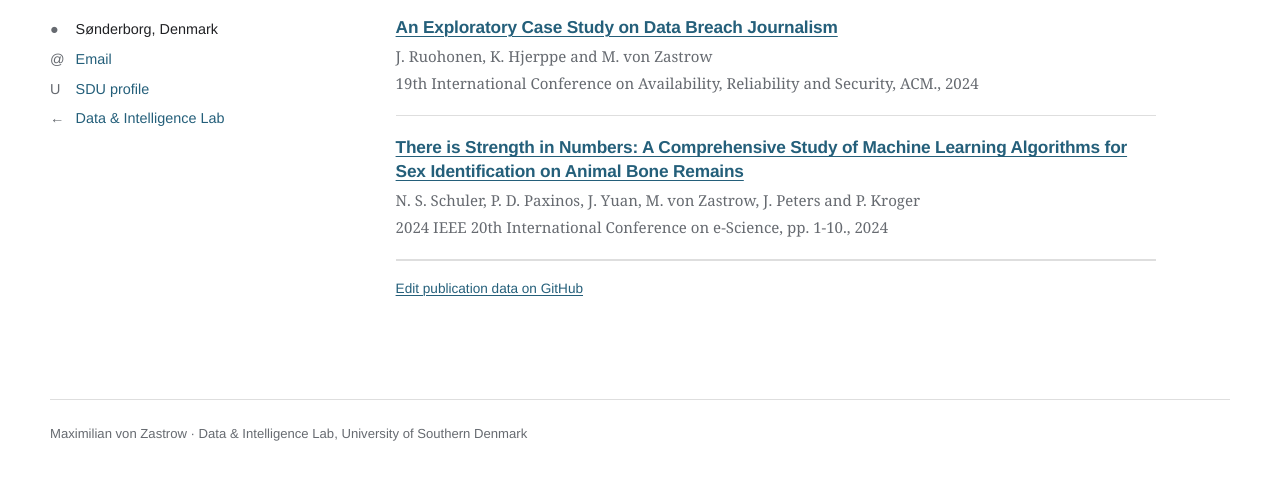
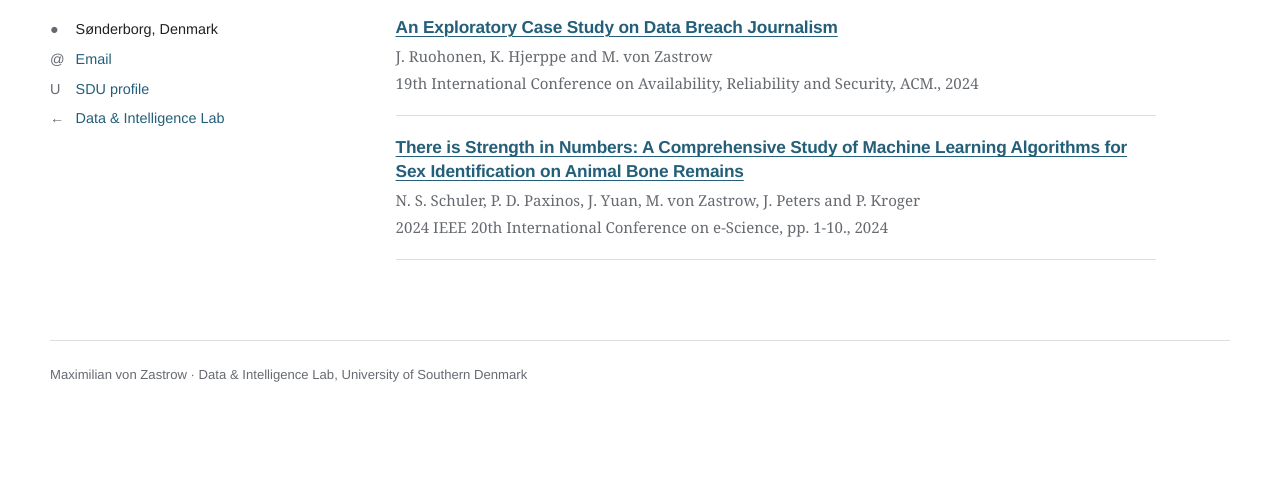
Before and after one commit to SDU-Data-and-Intelligence-Lab/maximilian, a plain HTML site: page publications.html in a window 1280 px wide. Shown: the part 403-882 px from the top of the page. After the commit the page ends 829 px from the top, so only its background shows below. Drawn offline with Linux system fonts and the light colour scheme.

Commit message:
Remove public edit links

```diff
--- a/publications.html
+++ b/publications.html
@@ -6,6 +6,6 @@
 <article class="archive-item"><h2><a href="https://portal.findresearcher.sdu.dk/en/publications/an-exploratory-case-study-on-data-breach-journalism/">An Exploratory Case Study on Data Breach Journalism</a></h2><p>J. Ruohonen, K. Hjerppe and M. von Zastrow</p><p>19th International Conference on Availability, Reliability and Security, ACM, 2024.</p></article>
 <article class="archive-item"><h2><a href="https://portal.findresearcher.sdu.dk/en/publications/there-is-strength-in-numbers-a-comprehensive-study-of-machine-lea/">There is Strength in Numbers: A Comprehensive Study of Machine Learning Algorithms for Sex Identification on Animal Bone Remains</a></h2><p>N. S. Sch&uuml;ler, P. D. Paxinos, J. Yuan, M. von Zastrow, J. Peters and P. Kr&ouml;ger</p><p>2024 IEEE 20th International Conference on e-Science, pp. 1-10.</p></article>
 </div>
-<p class="edit-link"><a href="https://github.com/SDU-Data-and-Intelligence-Lab/maximilian/edit/main/data/publications/maximilian.json">Edit publication data on GitHub</a></p></main></div>
+</main></div>
 <script src="assets/publications.js" data-root="data/publications" data-member="maximilian"></script>
 <footer class="site-footer">Maximilian von Zastrow &middot; Data &amp; Intelligence Lab, University of Southern Denmark</footer></body></html>
```
Also changed, not shown: index.html (+1 -1 lines), teaching.html (+1 -1 lines).
